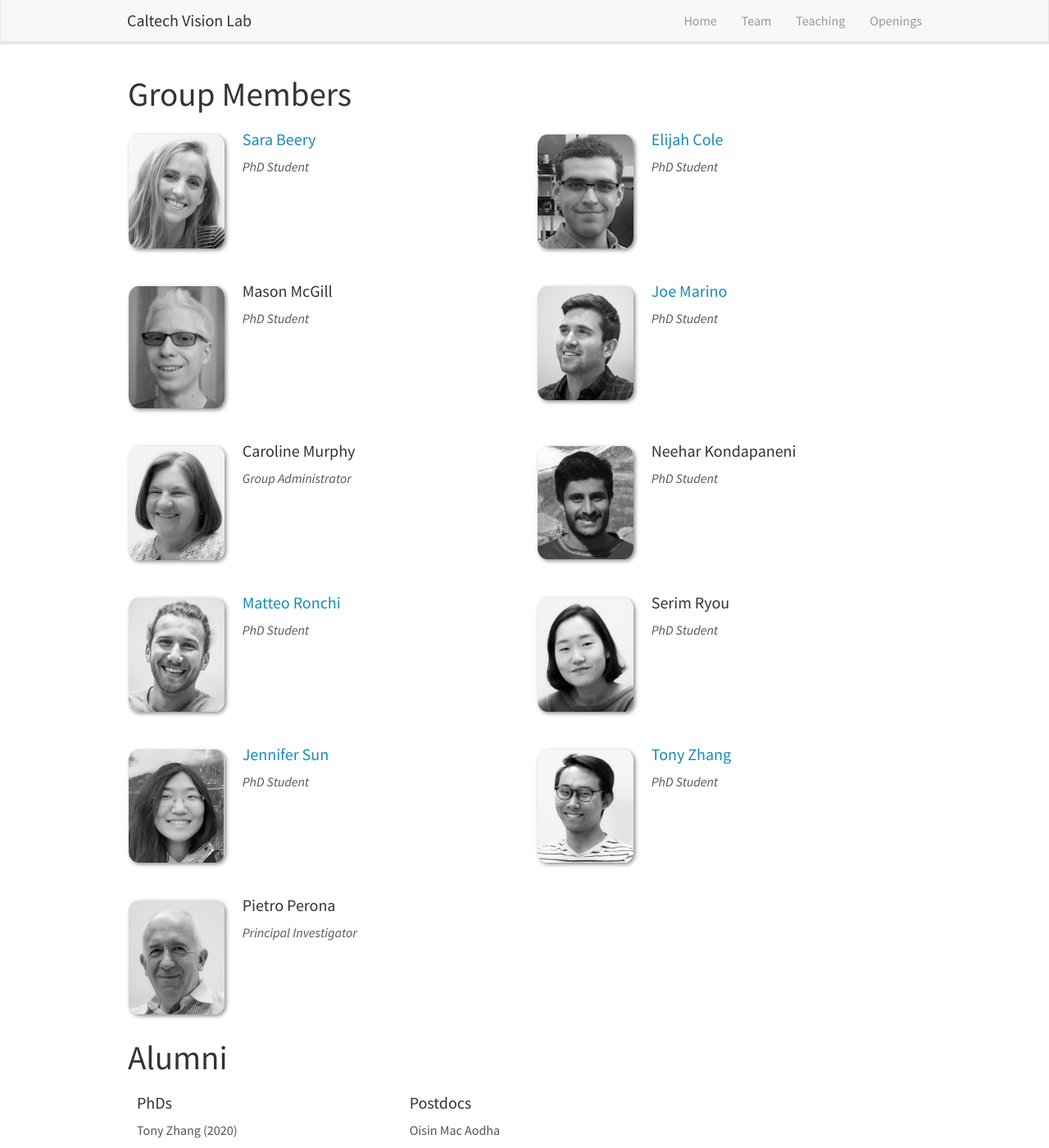
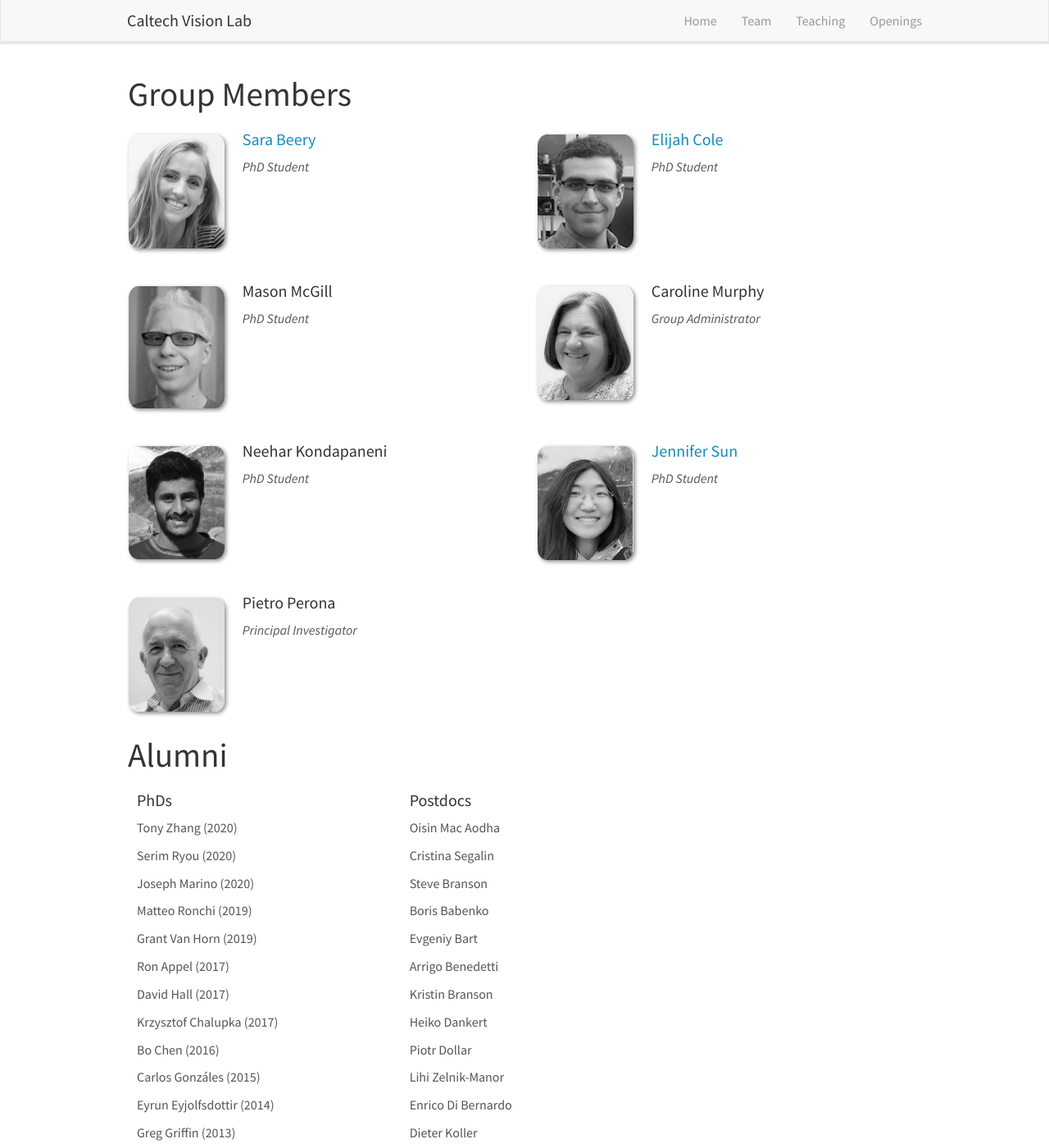
Before and after one commit to caltechvisionlab/caltechvisionlab.github.io, a Jekyll site: the page built from _pages/team.md, in a window 1280 px wide and 1400 px high. Shown: the whole window at 82% size. Built offline with Jekyll 4.4.1, drawn with Linux system fonts in a browser that asks for light colours; nearby versions of some CDN libraries.

Commit message:
Update team_members.yml

```diff
--- a/_data/team_members.yml
+++ b/_data/team_members.yml
@@ -13,11 +13,6 @@
   info: PhD Student
   number_educ: 0
 
-- name: <a href="http://joelouismarino.github.io/">Joe Marino</a>
-  photo: marino_joe.jpg
-  info: PhD Student
-  number_educ: 0
-
 - name: Caroline Murphy
   photo: murphy_caroline.jpg
   info: Group Administrator
@@ -28,23 +23,8 @@
   info: PhD Student
   number_educ: 0
 
-- name: <a href="http://www.vision.caltech.edu/~mronchi/">Matteo Ronchi</a>
-  photo: ronchi_matteo.jpg
-  info: PhD Student
-  number_educ: 0
-
-- name: Serim Ryou
-  photo: ryou_serim.jpg
-  info: PhD Student
-  number_educ: 0
-
 - name: <a href="http://jenjsun.com/">Jennifer Sun</a>
   photo: sun_jennifer.jpg
-  info: PhD Student
-  number_educ: 0
-
-- name: <a href="https://tonyzhang25.github.io/">Tony Zhang</a>
-  photo: zhang_tony.jpg
   info: PhD Student
   number_educ: 0
 
```
